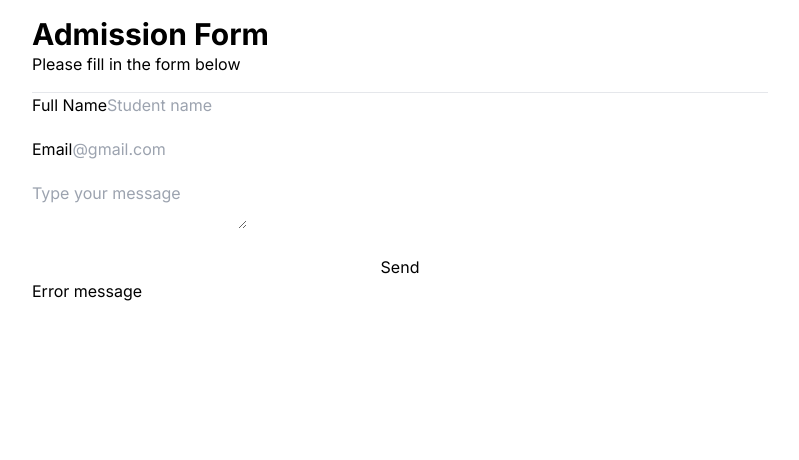
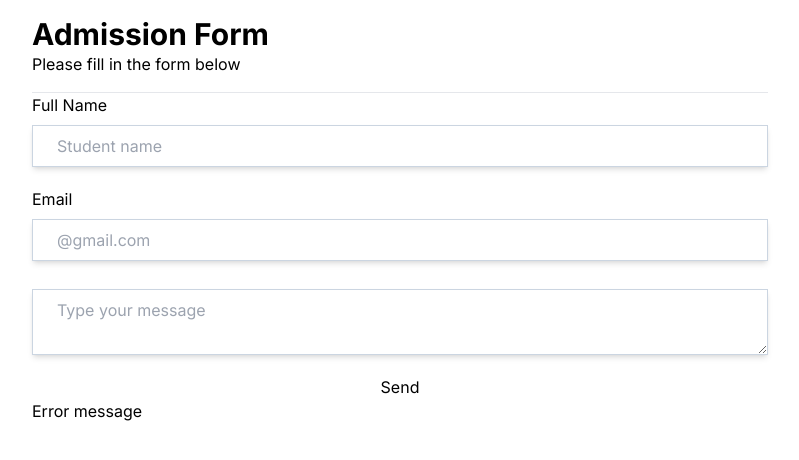
Before and after one commit to capmahin/StudentAdmission, a Next.js app: page / in a window 1280 px wide. Shown: the top 460 px of the page, without its empty margins (240-1039 px from the left). Built offline with nearby package versions, Linux system fonts and the light colour scheme.

Commit message:
working on globals.css

```diff
--- a/app/globals.css
+++ b/app/globals.css
@@ -1,3 +1,12 @@
 @tailwind base;
 @tailwind components;
 @tailwind utilities;
+
+form > div{
+    @apply flex flex-col gap-2
+}
+
+input,
+textarea{
+    @apply shadow-md px-6 py-2 border border-slate-300
+}
```
